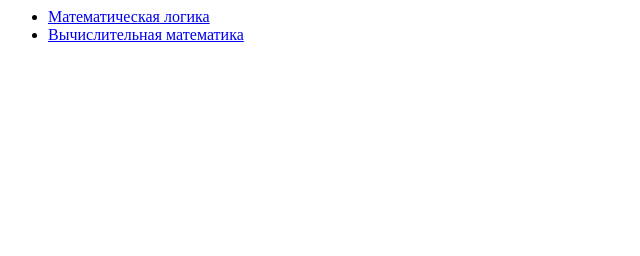
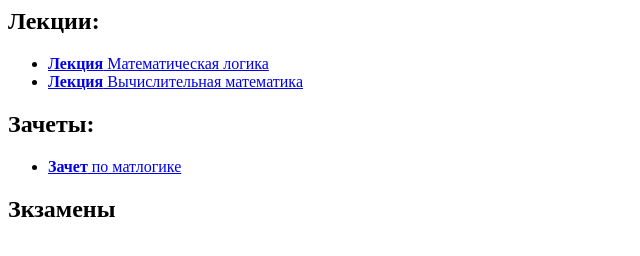
Before and after one commit to MathObes/MathObes.github.io, a plain HTML site: page index.html in a window 1280 px wide. Shown: the whole page, without its empty margins (0-640 px from the left). Drawn offline with Linux system fonts and the light colour scheme.

Commit message:
Добавил разделы

```diff
--- a/index.html
+++ b/index.html
@@ -7,9 +7,19 @@
 </head>
 
 <body>
+    <h2>Лекции:</h2>
     <ul>
-        <li><a href="https://docs.google.com/document/d/1yNYSp3JhA2uDz_RHynZsmqr5FuOan7I5YUWaRlKoK_Y/edit?usp=sharing">Математическая логика</a></li>
-        <li><a href="https://docs.google.com/document/d/1LTDOPB7EaVuCJOa7pehPasdVz105XbqE4kNbjp9pCvc/edit?usp=sharing">Вычислительная математика</a></li>
+        <li><a href="https://docs.google.com/document/d/1yNYSp3JhA2uDz_RHynZsmqr5FuOan7I5YUWaRlKoK_Y/edit?usp=sharing"><b>Лекция</b> Математическая логика</a></li>
+        <li><a href="https://docs.google.com/document/d/1LTDOPB7EaVuCJOa7pehPasdVz105XbqE4kNbjp9pCvc/edit?usp=sharing"><b>Лекция</b> Вычислительная математика</a></li>
+
+    </ul>
+    <h2>Зачеты:</h2>
+    <ul>
+        <li><a href="https://docs.google.com/document/d/1o-YtQSGeiaM1ff3m4usDr4v7Lrb7EzdFR96JUEykTug/edit"><b>Зачет</b> по матлогике</a></li>
+
+    </ul>
+    <h2>Зкзамены</h2>
+    <ul>
     </ul>
 </body>
 </html>
```
